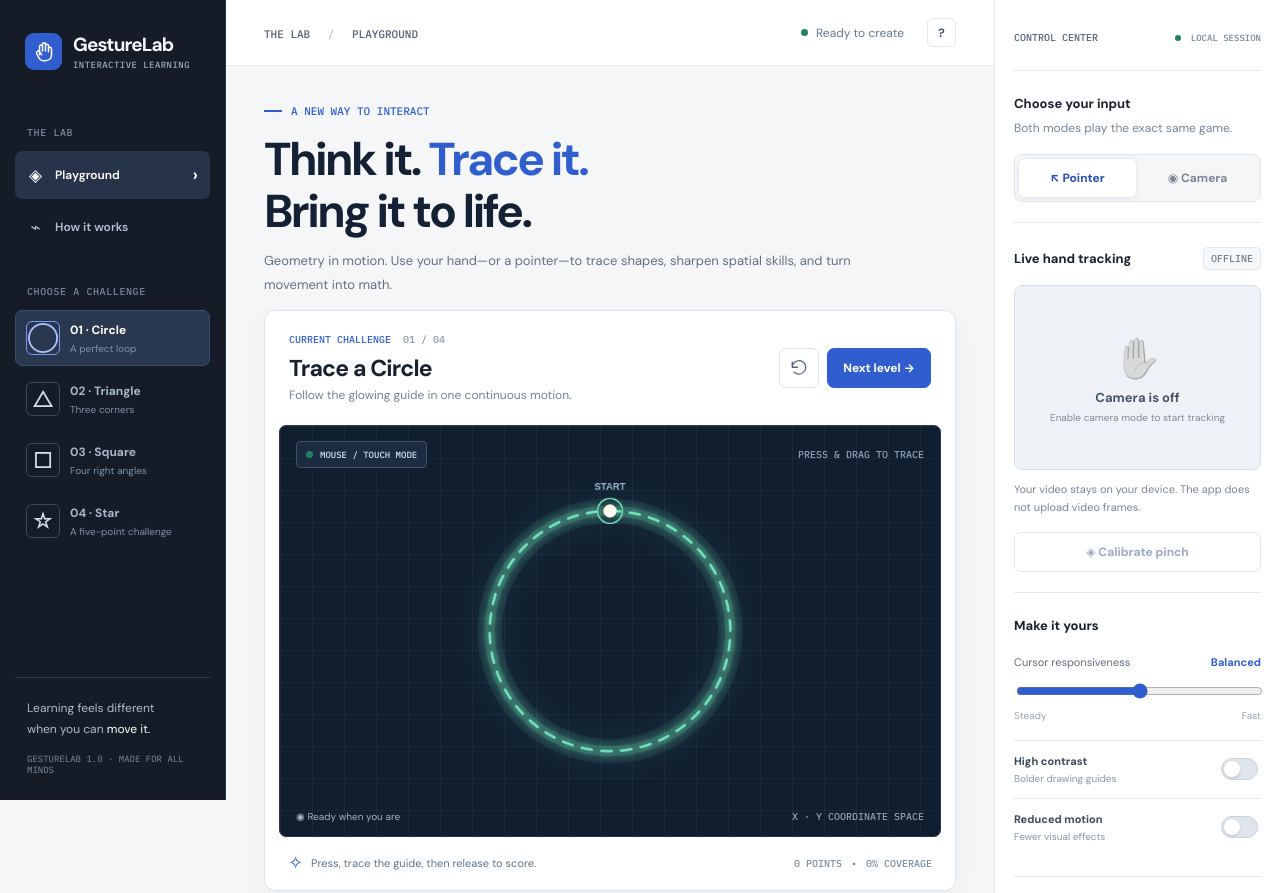
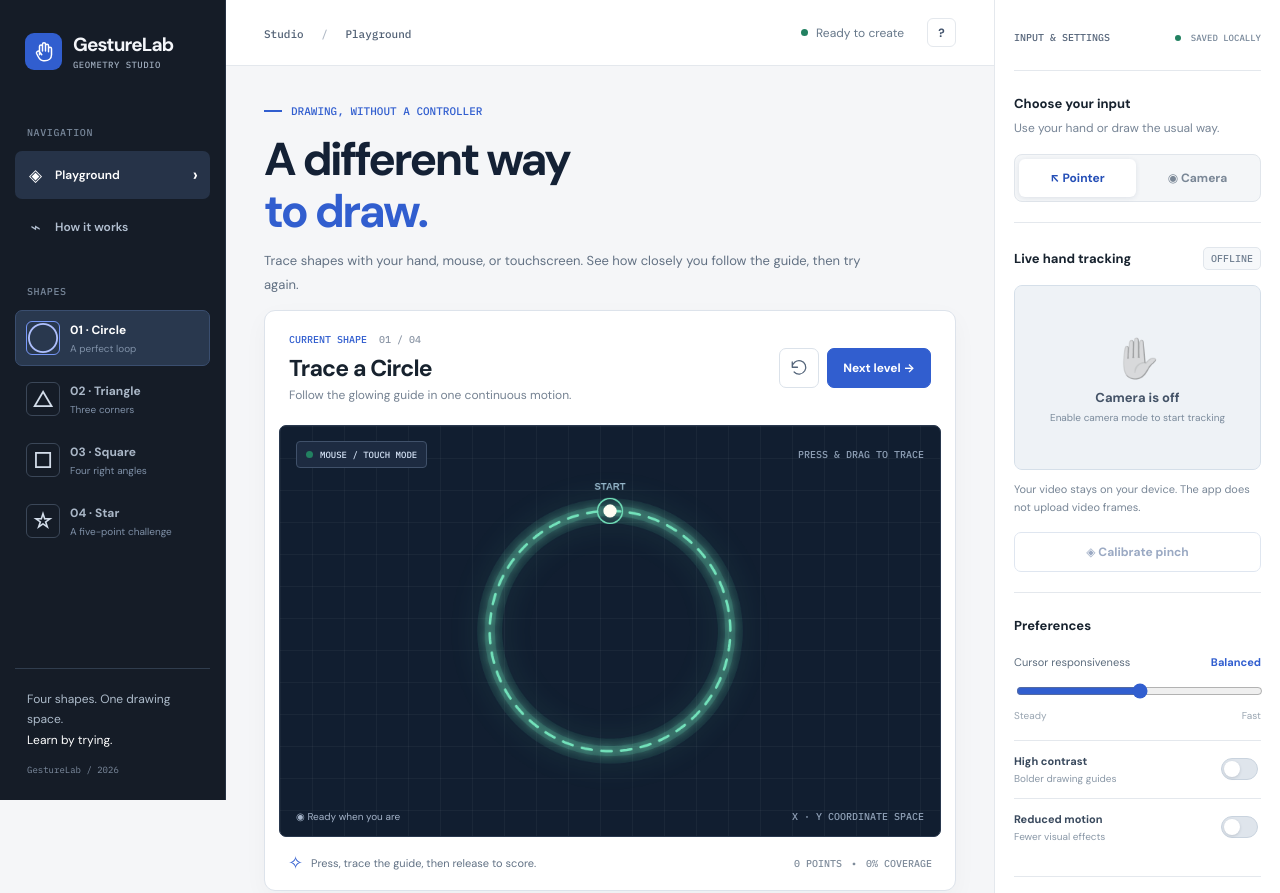
Before and after one commit to KrishBajaj2009/gesturelab-site, a website with bundled scripts: page index.html in a window 1280 px wide. Shown: the top 893 px of the page. Built offline with nearby package versions, Linux system fonts and the light colour scheme.

Commit message:
Simplify copy and remove decorative landing-page artwork

```diff
--- a/index.html
+++ b/index.html
@@ -3,9 +3,9 @@
 <head>
   <meta charset="UTF-8" />
   <meta name="viewport" content="width=device-width,initial-scale=1" />
-  <meta name="theme-color" content="#0a1020" />
+  <meta name="theme-color" content="#f5f6f8" />
   <meta name="description" content="GestureLab is an interactive geometry studio. Trace shapes using hand gestures, a mouse, or touch." />
-  <title>GestureLab — Draw beyond the screen</title>
+  <title>GestureLab — Interactive geometry studio</title>
   <link rel="icon" href="./favicon.svg" type="image/svg+xml" />
   <link rel="stylesheet" href="./styles.css" />
   <script type="module" src="./app.js"></script>
@@ -15,36 +15,36 @@
     <aside class="sidebar" aria-label="Site navigation">
       <a href="#studio" class="brand" aria-label="GestureLab home">
         <span class="brand-mark"><svg viewBox="0 0 32 32" aria-hidden="true"><path d="M10 21V10a2 2 0 0 1 4 0v6-9a2 2 0 0 1 4 0v9-7a2 2 0 0 1 4 0v8-4a2 2 0 0 1 4 0v8c0 5-4 8-9 8h-2c-3 0-5-2-7-6l-2-4a2.3 2.3 0 0 1 4-2l3 4" fill="none" stroke="currentColor" stroke-width="2" stroke-linejoin="round" stroke-linecap="round"/></svg></span>
-        <span>Gesture<span class="text-mint">Lab</span><small>INTERACTIVE LEARNING</small></span>
+        <span>Gesture<span class="text-mint">Lab</span><small>GEOMETRY STUDIO</small></span>
       </a>
-      <div class="sidebar-label">THE LAB</div>
+      <div class="sidebar-label">NAVIGATION</div>
       <nav class="nav-links">
         <a href="#studio" class="active"><span class="nav-symbol">◈</span> Playground <span class="nav-chevron">›</span></a>
         <a href="#how-it-works"><span class="nav-symbol">⌁</span> How it works</a>
       </nav>
-      <div class="sidebar-label levels-title">CHOOSE A CHALLENGE</div>
+      <div class="sidebar-label levels-title">SHAPES</div>
       <div id="levelList" class="level-list" aria-label="Choose a shape level"></div>
       <div class="sidebar-bottom">
         <div class="mini-orbit" aria-hidden="true"><span></span><span></span><span></span></div>
-        <p>Learning feels different<br />when you can <em>move it.</em></p>
-        <span class="version">GESTURELAB 1.0 · MADE FOR ALL MINDS</span>
+        <p>Four shapes. One drawing space.<br /><em>Learn by trying.</em></p>
+        <span class="version">GestureLab / 2026</span>
       </div>
     </aside>
 
     <main id="studio" class="main">
       <header class="topbar">
-        <div><span class="breadcrumbs">THE LAB <span>/</span> PLAYGROUND</span></div>
+        <div><span class="breadcrumbs">Studio <span>/</span> Playground</span></div>
         <div class="top-right"><span class="online-dot"></span> <span id="appStatus">Ready to create</span><button id="helpBtn" class="help-btn" aria-label="Open instructions">?</button></div>
       </header>
       <div class="content">
-        <div class="hero-kicker"><span class="eyebrow-line"></span> A NEW WAY TO INTERACT</div>
+        <div class="hero-kicker"><span class="eyebrow-line"></span> DRAWING, WITHOUT A CONTROLLER</div>
         <section class="hero">
-          <div><h1>Think it. <span>Trace it.</span><br />Bring it to life.</h1><p>Geometry in motion. Use your hand—or a pointer—to trace shapes, sharpen spatial skills, and turn movement into math.</p></div>
-          <div class="hero-decor" aria-hidden="true"><div class="orbit o1"></div><div class="orbit o2"></div><div class="orbit o3"></div><span class="deco-dot one"></span><span class="deco-dot two"></span></div>
+          <div><h1>A different way<br /><span>to draw.</span></h1><p>Trace shapes with your hand, mouse, or touchscreen. See how closely you follow the guide, then try again.</p></div>
+
         </section>
         <section class="workspace" aria-label="Interactive game">
           <div class="workspace-toolbar">
-            <div><div class="workspace-eyebrow">CURRENT CHALLENGE <span id="lessonIndex">01 / 04</span></div><h2 id="levelTitle">Trace a Circle</h2><p id="levelDescription">Follow the glowing guide in one continuous motion.</p></div>
+            <div><div class="workspace-eyebrow">CURRENT SHAPE <span id="lessonIndex">01 / 04</span></div><h2 id="levelTitle">Trace a Circle</h2><p id="levelDescription">Follow the guide in one continuous line.</p></div>
             <div class="toolbar-actions"><button id="clearBtn" class="icon-button" title="Try again" aria-label="Clear drawing"><svg viewBox="0 0 24 24" fill="none"><path d="M3 11a9 9 0 1 1 2.5 6.3M3 4v7h7" stroke="currentColor" stroke-width="1.7" stroke-linecap="round" stroke-linejoin="round"/></svg></button><button id="nextBtn" class="button button-primary">Next level <span aria-hidden="true">→</span></button></div>
           </div>
           <div class="canvas-wrap" id="canvasWrap">
@@ -57,20 +57,20 @@
           <div class="workspace-footer"><div class="instruction-key"><span class="key-icon">✧</span><span id="footerInstruction">Press, trace the guide, then release to score.</span></div><div class="footer-actions"><span id="strokeMetric">0 POINTS</span><span class="divider-dot">•</span><span id="coverageMetric">0% COVERAGE</span></div></div>
         </section>
         <section class="stats-row" aria-label="Progress statistics"><div class="stat"><div class="stat-icon">◇</div><div><small>SHAPES ATTEMPTED</small><strong id="totalAttempts">0</strong></div></div><div class="stat"><div class="stat-icon">✦</div><div><small>PERSONAL BEST</small><strong id="bestScore">—</strong></div></div><div class="stat"><div class="stat-icon">◷</div><div><small>LEVELS EXPLORED</small><strong id="levelsExplored">0 <span>/ 4</span></strong></div></div></section>
-        <section id="how-it-works" class="guide-section"><div class="section-heading"><span>THE BASICS</span><h2>Simple gestures. Big possibilities.</h2></div><div class="guide-cards"><article><div class="guide-icon">☝</div><h3>01 · Move</h3><p>Hold one hand in camera view. Your index fingertip becomes a digital pen.</p></article><article><div class="guide-icon">◎</div><h3>02 · Pinch</h3><p>Bring thumb and index finger together. Move while pinching to trace.</p></article><article><div class="guide-icon">✧</div><h3>03 · Learn</h3><p>Release to see your accuracy, shape coverage, and a personal-best score.</p></article></div></section>
+        <section id="how-it-works" class="guide-section"><div class="section-heading"><span>HOW IT WORKS</span><h2>Three steps to get started.</h2></div><div class="guide-cards"><article><div class="guide-icon">☝</div><h3>01 · Move</h3><p>Hold one hand in camera view. Your index fingertip becomes a digital pen.</p></article><article><div class="guide-icon">◎</div><h3>02 · Pinch</h3><p>Bring thumb and index finger together. Move while pinching to trace.</p></article><article><div class="guide-icon">✧</div><h3>03 · Learn</h3><p>Release to see your accuracy, shape coverage, and a personal-best score.</p></article></div></section>
       </div>
     </main>
 
     <aside class="control-panel" aria-label="Game controls">
-      <div class="panel-heading"><span>CONTROL CENTER</span><span class="panel-live"><i></i> LOCAL SESSION</span></div>
-      <div class="panel-block"><h3>Choose your input</h3><p class="side-subtitle">Both modes play the exact same game.</p><div class="mode-toggle" role="group" aria-label="Input mode"><button id="mouseMode" class="selected" aria-pressed="true">↖ <span>Pointer</span></button><button id="cameraMode" aria-pressed="false">◉ <span>Camera</span></button></div></div>
+      <div class="panel-heading"><span>INPUT & SETTINGS</span><span class="panel-live"><i></i> SAVED LOCALLY</span></div>
+      <div class="panel-block"><h3>Choose your input</h3><p class="side-subtitle">Use your hand or draw the usual way.</p><div class="mode-toggle" role="group" aria-label="Input mode"><button id="mouseMode" class="selected" aria-pressed="true">↖ <span>Pointer</span></button><button id="cameraMode" aria-pressed="false">◉ <span>Camera</span></button></div></div>
       <div class="panel-block camera-block"><div class="panel-line"><h3>Live hand tracking</h3><span id="cameraPill" class="camera-pill">OFFLINE</span></div><div class="preview" id="preview"><video id="webcam" autoplay playsinline muted aria-label="Your webcam preview"></video><canvas id="handCanvas" width="320" height="240" aria-hidden="true"></canvas><div id="previewPlaceholder" class="preview-placeholder"><span>✋</span><strong>Camera is off</strong><small>Enable camera mode to start tracking</small></div><span class="preview-corner tl"></span><span class="preview-corner tr"></span><span class="preview-corner bl"></span><span class="preview-corner br"></span></div><p id="cameraMessage" class="camera-message">Your video stays on your device. The app does not upload video frames.</p><button id="calibrateBtn" class="button button-outline full" disabled>◈ Calibrate pinch</button><button id="stopCameraBtn" class="button button-small full hidden">Turn camera off</button></div>
-      <div class="panel-block settings-block"><h3>Make it yours</h3><label class="setting-label" for="smoothing">Cursor responsiveness <span id="smoothValue">Balanced</span></label><input id="smoothing" type="range" min="1" max="5" value="3" /><div class="setting-range"><span>Steady</span><span>Fast</span></div><label class="toggle-row"><span><strong>High contrast</strong><small>Bolder drawing guides</small></span><input id="contrast" type="checkbox" role="switch" /></label><label class="toggle-row"><span><strong>Reduced motion</strong><small>Fewer visual effects</small></span><input id="reducedMotion" type="checkbox" role="switch" /></label></div>
+      <div class="panel-block settings-block"><h3>Preferences</h3><label class="setting-label" for="smoothing">Cursor responsiveness <span id="smoothValue">Balanced</span></label><input id="smoothing" type="range" min="1" max="5" value="3" /><div class="setting-range"><span>Steady</span><span>Fast</span></div><label class="toggle-row"><span><strong>High contrast</strong><small>Bolder drawing guides</small></span><input id="contrast" type="checkbox" role="switch" /></label><label class="toggle-row"><span><strong>Reduced motion</strong><small>Fewer visual effects</small></span><input id="reducedMotion" type="checkbox" role="switch" /></label></div>
       <div class="panel-block progress-block"><div class="panel-line"><h3>Your personal bests</h3><span class="muted-small">ON THIS DEVICE</span></div><div id="progressList" class="progress-list"></div><button id="resetProgress" class="text-button">Reset local scores</button></div>
-      <div class="privacy-note"><span class="lock-icon">♧</span><span><strong>Designed for privacy</strong><br />No login, database, or video uploads. Scores save locally in your browser.</span></div>
+      <div class="privacy-note"><span class="lock-icon">♧</span><span><strong>Private by default</strong><br />No login, database, or video uploads. Scores save locally in your browser.</span></div>
     </aside>
   </div>
 
-  <dialog id="helpDialog" class="help-dialog" aria-labelledby="dialogTitle"><form method="dialog"><button class="modal-close" aria-label="Close help">✕</button><div class="modal-kicker">QUICK START</div><h2 id="dialogTitle">Welcome to GestureLab</h2><p>Trace a glowing shape. Your score combines how closely you stay near the guide and how much of its outline you cover.</p><ol><li><strong>Try it now:</strong> Press and drag with your mouse, or draw using touch on a phone/tablet.</li><li><strong>Hands-free mode:</strong> Choose Camera, approve camera permission, then pinch your thumb and index finger together to draw.</li><li><strong>Calibrate:</strong> Pinch comfortably and press Calibrate pinch. Hold that gesture until calibration finishes.</li><li><strong>Release to score:</strong> Follow the complete outline, then release the pinch or pointer.</li></ol><p class="modal-footnote">Camera access requires HTTPS or localhost. MediaPipe's model is downloaded when you first enable Camera. Your camera frames are processed in your browser; the third-party MediaPipe library may send usage metrics.</p><button value="close" class="button button-primary full">Let's create →</button></form></dialog>
+  <dialog id="helpDialog" class="help-dialog" aria-labelledby="dialogTitle"><form method="dialog"><button class="modal-close" aria-label="Close help">✕</button><div class="modal-kicker">GETTING STARTED</div><h2 id="dialogTitle">Welcome to GestureLab</h2><p>Trace a glowing shape. Your score combines how closely you stay near the guide and how much of its outline you cover.</p><ol><li><strong>Try it now:</strong> Press and drag with your mouse, or draw using touch on a phone/tablet.</li><li><strong>Hands-free mode:</strong> Choose Camera, approve camera permission, then pinch your thumb and index finger together to draw.</li><li><strong>Calibrate:</strong> Pinch comfortably and press Calibrate pinch. Hold that gesture until calibration finishes.</li><li><strong>Release to score:</strong> Follow the complete outline, then release the pinch or pointer.</li></ol><p class="modal-footnote">Camera access requires HTTPS or localhost. MediaPipe's model is downloaded when you first enable Camera. Your camera frames are processed in your browser; the third-party MediaPipe library may send usage metrics.</p><button value="close" class="button button-primary full">Start drawing →</button></form></dialog>
 </body>
 </html>
```
